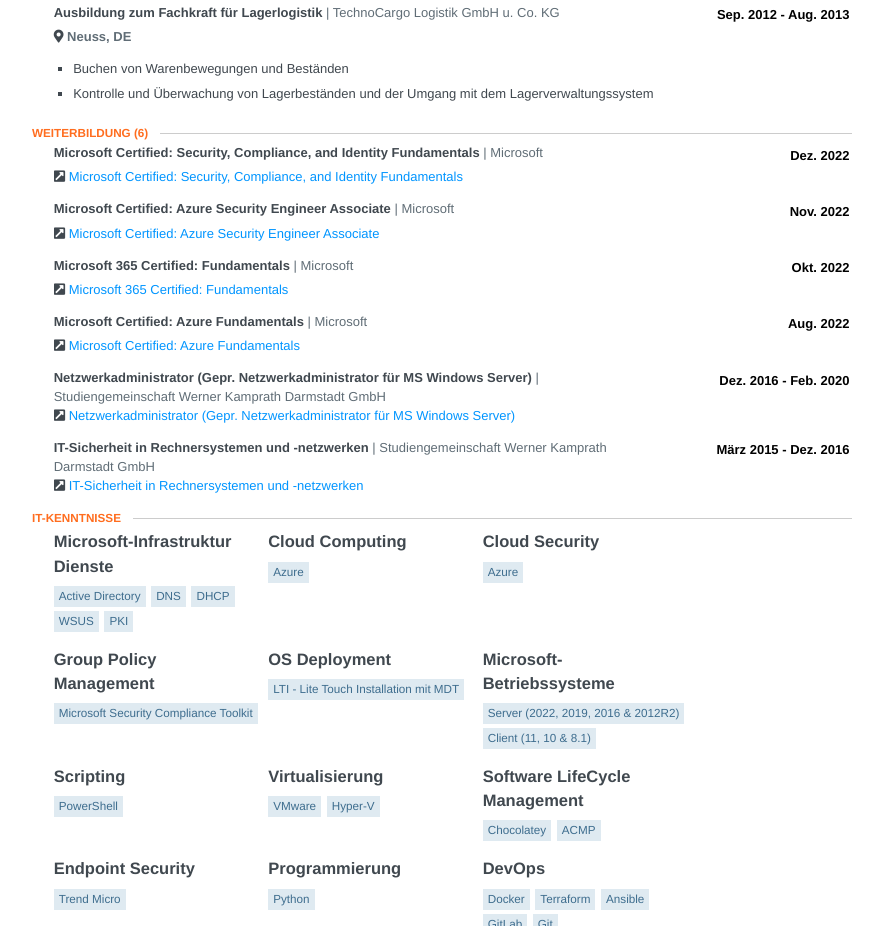
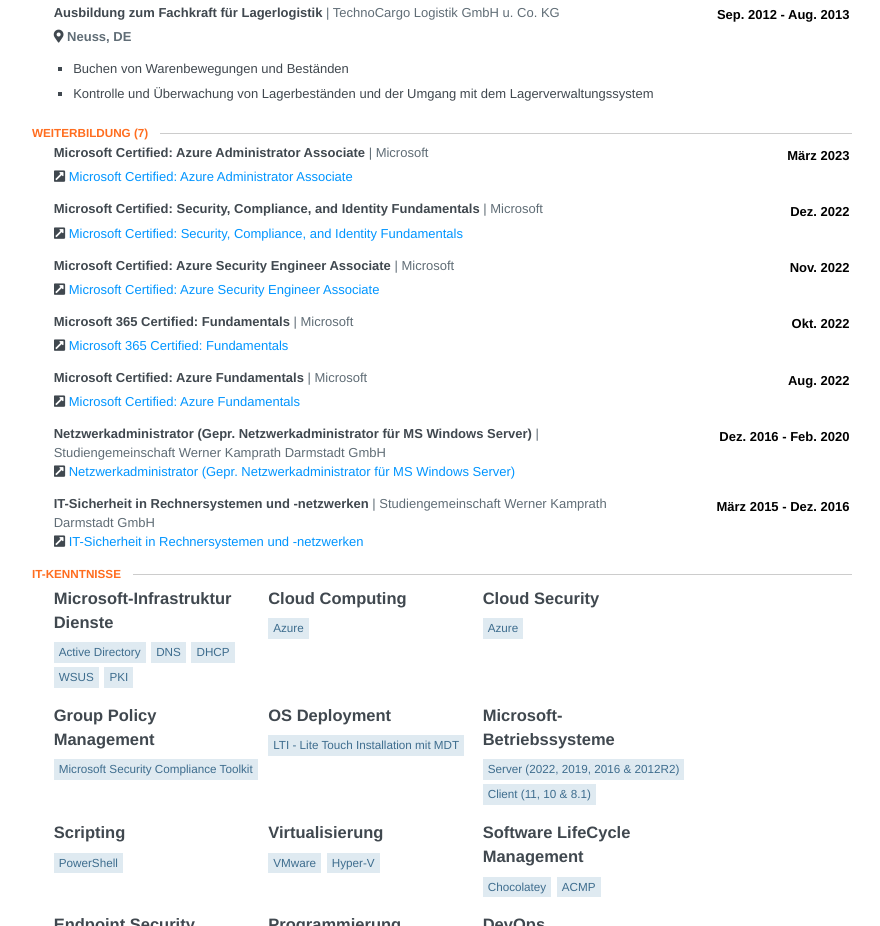
Before and after one commit to kakashi1987/cv, a plain HTML site: page index.html in a window 1280 px wide. Shown: the part 800-1726 px from the top of the page, without its empty margins (198-1078 px from the left). Drawn offline with Linux system fonts and the light colour scheme.

Commit message:
add new certification

```diff
--- a/index.html
+++ b/index.html
@@ -947,10 +947,39 @@ section .location {
     </section>
     <section class="section">
       <header>
-        <h2 class='section-title'>Weiterbildung <span class="item-count">(6)</span></h2>
+        <h2 class='section-title'>Weiterbildung <span class="item-count">(7)</span></h2>
       </header>
 
       <section id="education">
+        <section class="education-item">
+          <header class="clear">
+            <div class="date">
+              <span class="startDate">
+              März 2023
+              </span>
+            </div>
+            <div class="header-left">
+              <div class="area">
+                Microsoft Certified: Azure Administrator Associate
+              </div>
+              <div class="institution">
+                Microsoft
+              </div>
+            </div>
+          </header>
+
+
+
+          <div class="item">
+          <span class="url">
+            <span class="fas fa-external-link-square-alt"></span>
+            <a target="_blank" href="https://www.credly.com/badges/0f0c4e6b-06af-437e-b4c6-60f41ab13560">Microsoft Certified: Azure Administrator Associate</a>
+          </span>
+          </div>
+
+          <div class="item">
+          </div>
+        </section>
         <section class="education-item">
           <header class="clear">
             <div class="date">
```
